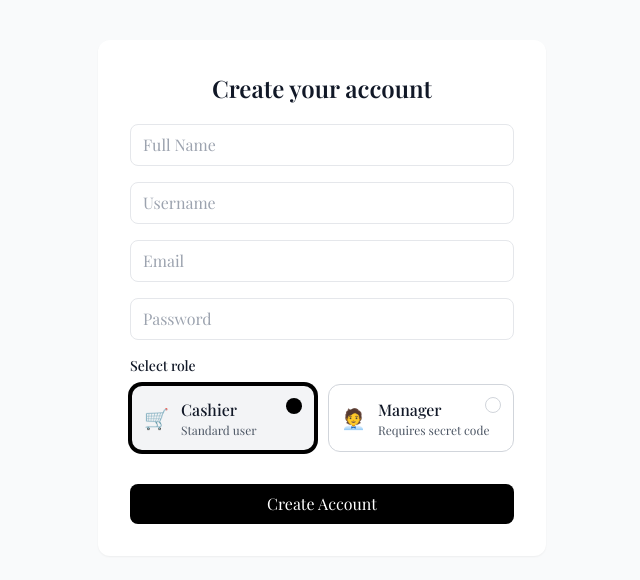
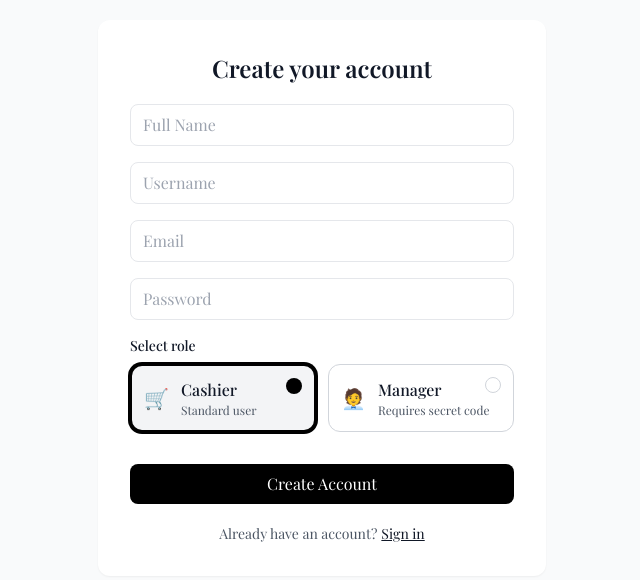
Before and after one commit to MTPeraya/solid-fishstick, a Next.js app in the folder frontend/: page /signup in a window 1280 px wide. Shown: the part 102-682 px from the top of the page, without its empty margins (318-958 px from the left). Built offline with nearby package versions, Linux system fonts and the light colour scheme; no server answers; a web font is replaced by a local one.

Commit message:
goback to signin in signup page

```diff
--- a/frontend/src/app/signup/page.tsx
+++ b/frontend/src/app/signup/page.tsx
@@ -1,6 +1,7 @@
 'use client'
 
 import { useState } from 'react'
+import Link from 'next/link'
 import { useRouter } from 'next/navigation'
 import { useAuth } from '../../hooks/useAuth'
 
@@ -87,6 +88,10 @@ export default function SignUpPage() {
           </div>
           <button className="bg-black text-white px-4 py-2 rounded-lg w-full" type="submit" disabled={loading}>{loading ? 'Creating account…' : 'Create Account'}</button>
         </form>
+        <div className="flex items-center justify-center text-sm">
+          <span className="text-gray-600">Already have an account?</span>
+          <Link className="ml-1 underline" href="/">Sign in</Link>
+        </div>
         {err && <div className="text-sm text-red-600 text-center">{err}</div>}
       </div>
     </div>
```
